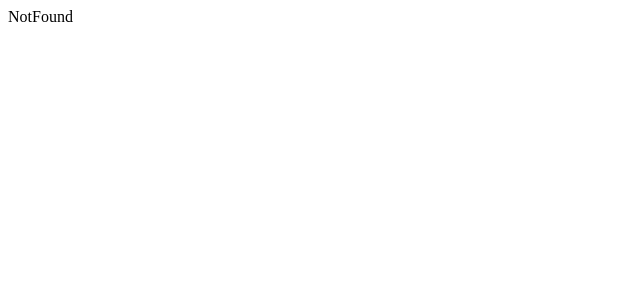
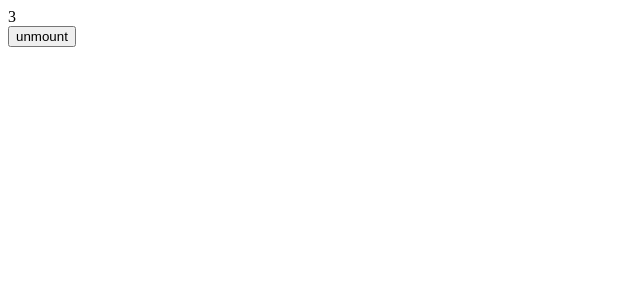
Before and after one commit to RAHULISLOGGEDIN/rec, a React (Create React App) app: page /stopwatch in a window 1280 px wide. Shown: the top 300 px of the page, without its empty margins (0-640 px from the left). Built offline with nearby package versions, Linux system fonts and the light colour scheme.

Commit message:
stopwatch exercises, notes updated

```diff
--- a/src/reactRouterDom/App.js
+++ b/src/reactRouterDom/App.js
@@ -6,6 +6,7 @@ import About from "./pages/About";
 import Contact from "./pages/Contact";
 import NotFound from "./pages/NotFound";
 import Blogs from "./pages/Blogs";
+import StopwatchParent from "./pages/stopwatch/StopwatchParent";
 
 export default function App() {
   return (
@@ -15,6 +16,8 @@ export default function App() {
         <Route path="/about" element={<About />} />
         <Route path="/contact" element={<Contact />} />
         <Route path="/blogs/:id/:numId" element={<Blogs />} />
+        <Route path="/blogs" element={<Blogs />} />
+        <Route path="/stopwatch" element={<StopwatchParent />} />
         <Route path="*" element={<NotFound />} />
       </Routes>
     </>
--- /dev/null
+++ b/src/reactRouterDom/pages/stopwatch/SW1.js
@@ -0,0 +1,30 @@
+import React, { useEffect, useState, useRef } from "react";
+
+// let timer;
+export default function SW1() {
+  const [count, setCount] = useState(10);
+  const [timer, setTimer] = useState("");
+  const ref = useRef("");
+  console.log(ref);
+  // useEffect(() => {
+  //   if (count !== 0) {
+  //     setTimeout(() => {
+  //       setCount((prev) => prev - 1);
+  //     }, 1000);
+  //   }
+  // }, [count]);
+  useEffect(() => {
+    ref.current = setInterval(() => {
+      console.log("clicked clicked");
+      setCount((prev) => prev - 1);
+    }, 1000);
+    // setTimer(internalTimer);
+    return () => clearInterval(ref.current);
+  }, []);
+  useEffect(() => {
+    if (count === 0) {
+      clearInterval(ref.current);
+    }
+  }, [count]);
+  return <div>{count}</div>;
+}
--- /dev/null
+++ b/src/reactRouterDom/pages/stopwatch/StopwatchParent.js
@@ -0,0 +1,14 @@
+import React, { useState } from "react";
+import SW1 from "./SW1";
+
+export default function StopwatchParent() {
+  const [isSW1, setSW1] = useState(true);
+  return (
+    <>
+      {isSW1 && <SW1 />}
+      <button onClick={() => setSW1(!isSW1)}>
+        {isSW1 ? "unmount" : "mount"}
+      </button>
+    </>
+  );
+}
```
